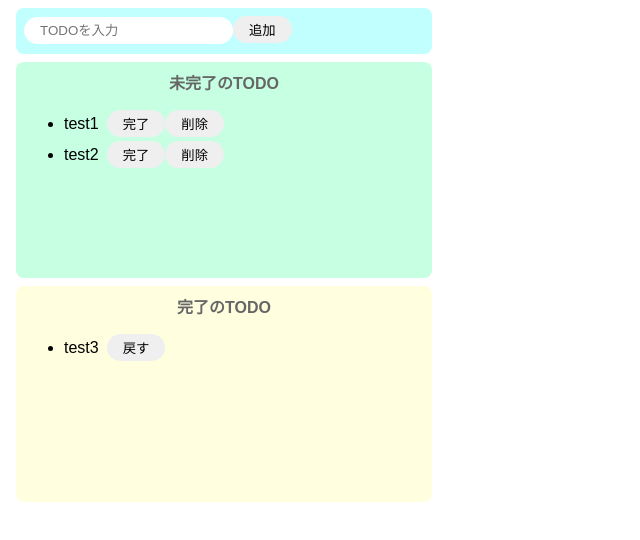
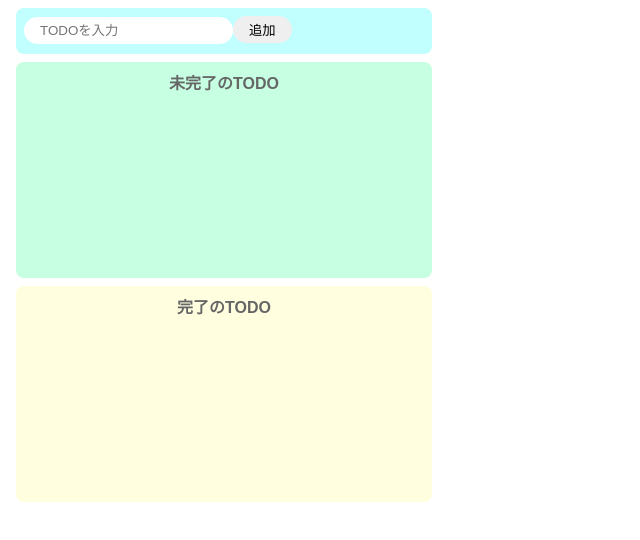
Before and after one commit to vlsk3104/react-todo, a React (Create React App) app: page / in a window 1280 px wide. Shown: the top 540 px of the page, without its empty margins (0-640 px from the left). Built offline with nearby package versions, Linux system fonts and the light colour scheme.

Commit message:
タスクの戻す機能

```diff
--- a/src/App.jsx
+++ b/src/App.jsx
@@ -5,9 +5,9 @@ export const App = () => {
 
   const [todoText, setTodoText] = useState('');
 
-  const [incompleteTodos, setIncompleteTodos] = useState(['test1', 'test2']);
+  const [incompleteTodos, setIncompleteTodos] = useState([]);
 
-  const [completeTodos, setCompleteTodos] = useState(['test3']);
+  const [completeTodos, setCompleteTodos] = useState([]);
 
   const onChangeTodoText = (event) => setTodoText(event.target.value);
 
@@ -33,6 +33,15 @@ export const App = () => {
     setCompleteTodos(newCompleteTodos);
   };
 
+  const onClickBack = (index) => {
+    const newCompleteTodos = [...completeTodos];
+    newCompleteTodos.splice(index, 1);
+    const newIncompleteTodos = [...incompleteTodos, completeTodos[index]];
+
+    setCompleteTodos(newCompleteTodos);
+    setIncompleteTodos(newIncompleteTodos);
+  };
+
   return(
     <>
       <div className="input-area">
@@ -56,17 +65,16 @@ export const App = () => {
       <div className="complete-area">
         <p className="title">完了のTODO</p>
         <ul>
-        {completeTodos.map((todo) => {
+        {completeTodos.map((todo, index) => {
             return (
               <div key={todo} className="list-row">
                 <li>{todo}</li>
-                <button>戻す</button>
+                <button onClick={() => onClickBack(index)}>戻す</button>
               </div>
             );
           })}
         </ul>
-        </div>
-      <div></div>
+      </div>
     </>
   );
 };
```
